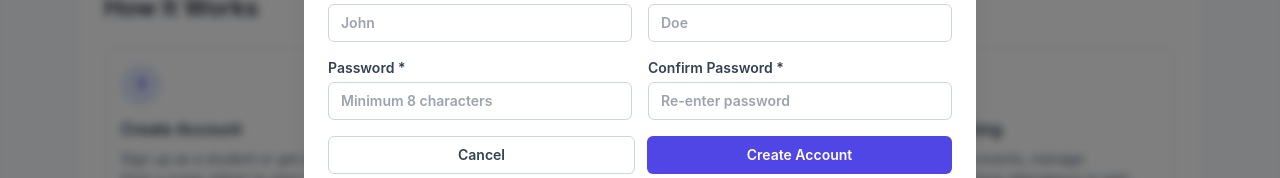
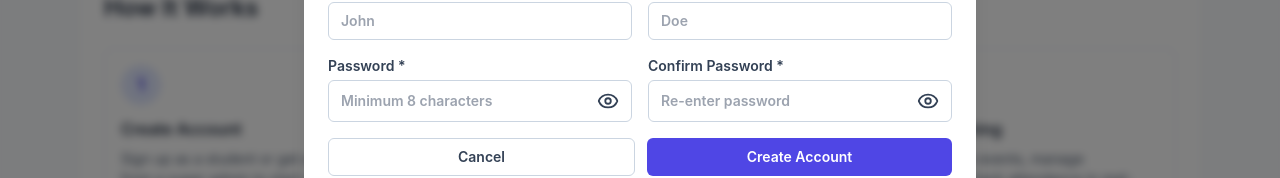
Before and after one commit to sarvjeet24kumar/campus-connect-frontend, a React (Vite) app: page / in a window 1280 px wide. Both pictures are taken after a click on the button "Signup as Student". Shown: the part 384-562 px from the top of the page. Built offline with nearby package versions, Linux system fonts and the light colour scheme; no server answers.

Commit message:
fix: signup page issues

```diff
--- a/package.json
+++ b/package.json
@@ -14,6 +14,7 @@
   "dependencies": {
     "axios": "^1.13.2",
     "date-fns": "^4.1.0",
+    "lucide-react": "^0.554.0",
     "react": "^19.2.0",
     "react-dom": "^19.2.0",
     "react-router-dom": "^7.9.6"
--- a/src/components/EventCard.jsx
+++ b/src/components/EventCard.jsx
@@ -1,9 +1,8 @@
-import { format } from "date-fns";
+import { format } from 'date-fns';
 
-const formatDate = (value) => {
+const formatDate = value => {
   try {
-
-    return format(new Date(value), "MMM dd, yyyy hh:mm a");
+    return format(new Date(value), 'MMM dd, yyyy hh:mm a');
   } catch (error) {
     return value;
   }
@@ -13,14 +12,20 @@ const EventCard = ({ event, badge, actions, children }) => (
   <div className="flex h-full flex-col rounded-xl border border-slate-200 bg-white shadow-sm transition hover:shadow-md">
     <div className="flex flex-col gap-2 border-b border-slate-100 px-5 py-4">
       <div className="flex items-start justify-between gap-3">
-        <h3 className="text-lg font-semibold text-slate-800">{event.title}</h3>
+        <h3 className="max-w-88 text-lg font-semibold text-slate-800 break-all">
+          {event.title}
+        </h3>
+
+        {/* <textarea name="" id="">
+          {event.title}
+        </textarea> */}
         {badge && (
           <span className="rounded-full bg-indigo-100 px-3 py-1 text-xs font-semibold text-indigo-700">
             {badge}
           </span>
         )}
       </div>
-      <p className="text-sm text-slate-600">{event.description}</p>
+      <p className="text-sm text-slate-600 break-all">{event.description}</p>
     </div>
     <div className="flex flex-col gap-2 px-5 py-4 text-sm text-slate-600">
       <div className="flex items-center justify-between">
@@ -50,13 +55,13 @@ const EventCard = ({ event, badge, actions, children }) => (
           <span
             className={
               event.available_seats > 10
-                ? "text-emerald-600"
+                ? 'text-emerald-600'
                 : event.available_seats > 0
-                ? "text-amber-600"
-                : "text-rose-600"
+                ? 'text-amber-600'
+                : 'text-rose-600'
             }
           >
-            {event.available_seats === 0 ? "Full" : event.available_seats}
+            {event.available_seats === 0 ? 'Full' : event.available_seats}
           </span>
         </div>
       </div>
--- a/src/components/LoginModal.jsx
+++ b/src/components/LoginModal.jsx
@@ -76,9 +76,7 @@ const LoginModal = ({ isOpen, onClose }) => {
     } catch (err) {
       setShowLoginOverlay(false);
       if (err.message && err.message.includes('connect')) {
-        setError(
-          'Cannot connect to server.'
-        );
+        setError('Cannot connect to server.');
         return;
       }
 
--- a/src/components/SignupModal.jsx
+++ b/src/components/SignupModal.jsx
@@ -3,6 +3,7 @@ import { createPortal } from 'react-dom';
 
 import { signupStudent } from '../api/students.api.js';
 import Alert from './Alert.jsx';
+import { Eye, EyeOff } from 'lucide-react';
 
 const SignupModal = ({ isOpen, onClose }) => {
   const [signupData, setSignupData] = useState({
@@ -13,6 +14,8 @@ const SignupModal = ({ isOpen, onClose }) => {
     first_name: '',
     last_name: '',
   });
+  const [showPassword, setShowPassword] = useState(false);
+  const [showConfirmPassword, setShowConfirmPassword] = useState(false);
   const [error, setError] = useState(null);
   const [message, setMessage] = useState(null);
   const [signupProcessing, setSignupProcessing] = useState(false);
@@ -61,9 +64,7 @@ const SignupModal = ({ isOpen, onClose }) => {
       }, 1500);
     } catch (err) {
       if (!err.response) {
-        setError(
-          'Cannot connect to server.'
-        );
+        setError('Cannot connect to server.');
         return;
       }
       const detail = err.response?.data;
@@ -179,29 +180,49 @@ const SignupModal = ({ isOpen, onClose }) => {
             </label>
             <label className="block text-sm font-semibold text-slate-700">
               Password *
+              <div className="flex justify-between mt-1 w-full rounded-md border border-slate-300 px-3 py-2 text-sm focus:border-indigo-500 focus:outline-none">
                 <input
                   required
-                type="password"
+                  type={showPassword ? 'text' : 'password'}
                   name="password"
+                  className="w-full focus:outline-none focus:ring-0 focus:border-transparent"
                   minLength={8}
                   value={signupData.password}
                   onChange={handleChange}
-                className="mt-1 w-full rounded-md border border-slate-300 px-3 py-2 text-sm focus:border-indigo-500 focus:outline-none"
                   placeholder="Minimum 8 characters"
                 />
+
+                {showPassword ? (
+                  <EyeOff onClick={() => setShowPassword(!showPassword)} />
+                ) : (
+                  <Eye onClick={() => setShowPassword(!showPassword)} />
+                )}
+              </div>
             </label>
+
             <label className="block text-sm font-semibold text-slate-700">
               Confirm Password *
+              <div className="flex justify-between mt-1 w-full rounded-md border border-slate-300 px-3 py-2 text-sm focus:border-indigo-500 focus:outline-none">
                 <input
                   required
-                type="password"
+                  type={showConfirmPassword ? 'text' : 'password'}
                   name="password_confirm"
+                  className="w-full focus:outline-none focus:ring-0 focus:border-transparent"
                   minLength={8}
                   value={signupData.password_confirm}
                   onChange={handleChange}
-                className="mt-1 w-full rounded-md border border-slate-300 px-3 py-2 text-sm focus:border-indigo-500 focus:outline-none"
                   placeholder="Re-enter password"
                 />
+                {showConfirmPassword ? (
+                  <EyeOff
+                    onClick={() => setShowConfirmPassword(!showConfirmPassword)}
+                  />
+                ) : (
+                  <Eye
+                    onClick={() => setShowConfirmPassword(!showConfirmPassword)}
+                  />
+                )}
+              </div>
             </label>
           </div>
           <div className="flex gap-3">
```
Lines whose indentation alone changed are shown as unchanged.
